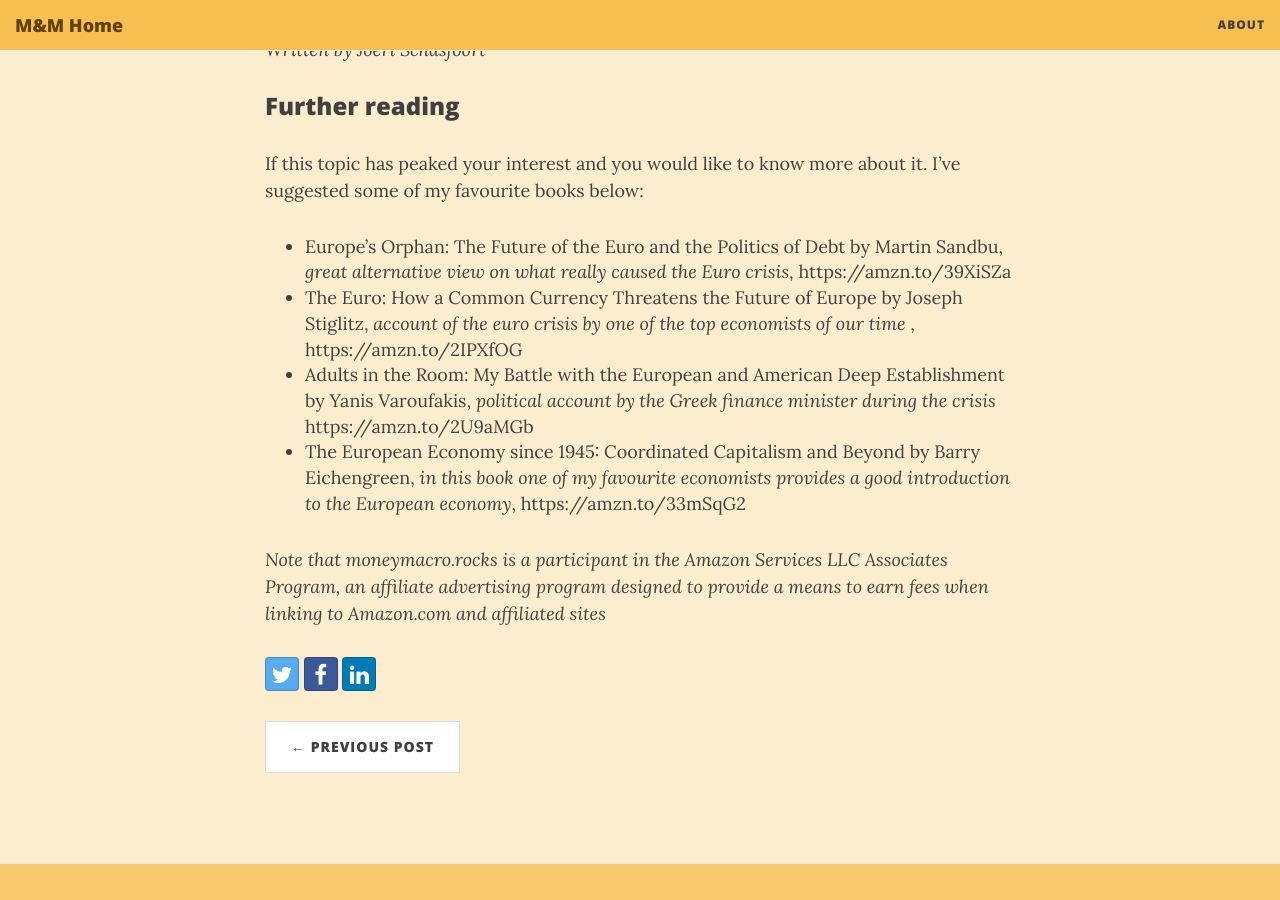
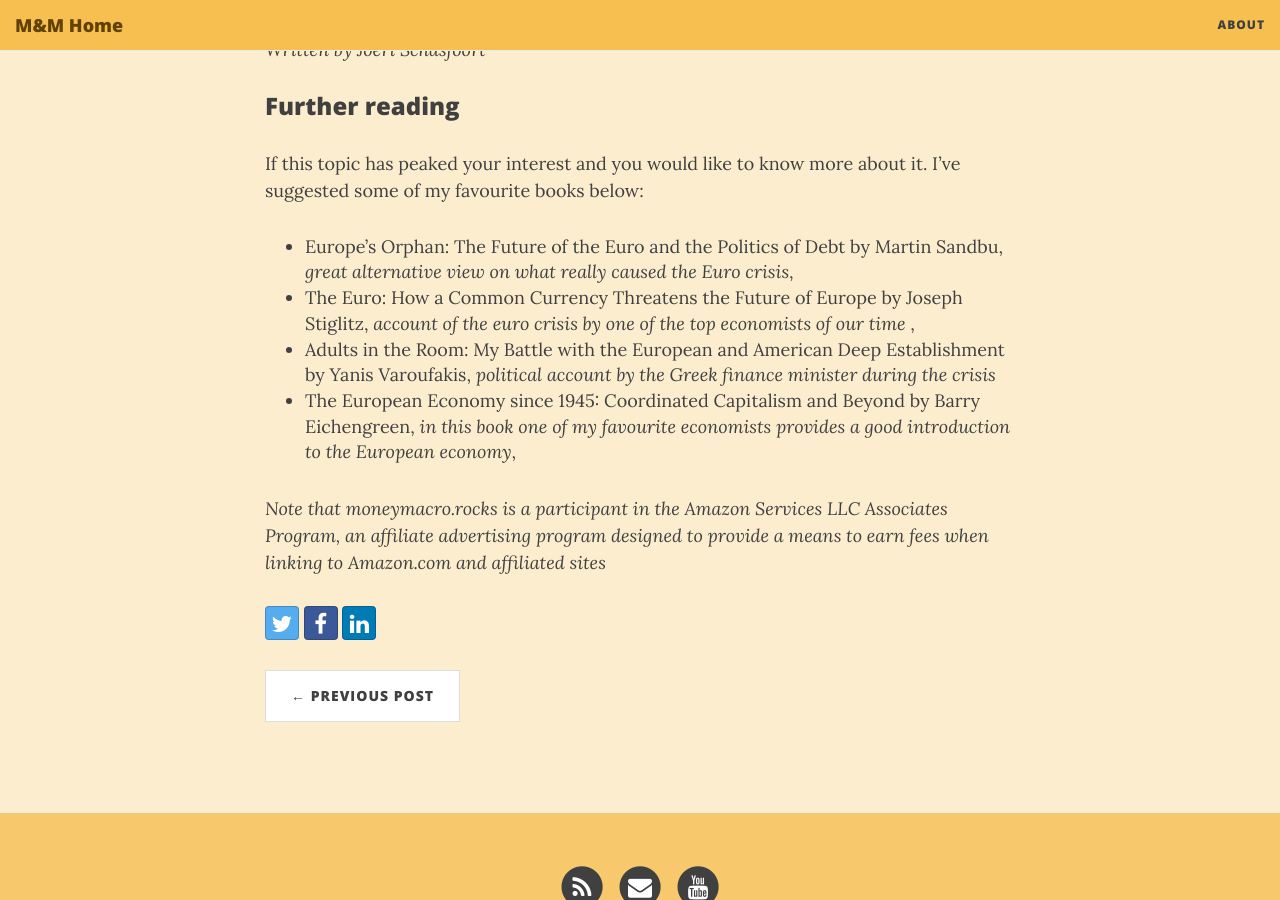
Before and after one commit to joerischasfoort/money-macro, a Jekyll site: the page built from _posts/2020-3-16-covid-19-euro-crisis.md, in a window 1280 px wide and 900 px high, scrolled down 5495 px. Built offline with Jekyll 4.4.1, drawn with Linux system fonts in a browser that asks for light colours; nearby versions of some CDN libraries; comment, search, counter and statistics services are not loaded.

Commit message:
Update 2020-3-16-covid-19-euro-crisis.md

```diff
--- a/_posts/2020-3-16-covid-19-euro-crisis.md
+++ b/_posts/2020-3-16-covid-19-euro-crisis.md
@@ -80,9 +80,9 @@
 ### Further reading
 If this topic has peaked your interest and you would like to know more about it. I've suggested some of my favourite books below:
 
-* Europe's Orphan: The Future of the Euro and the Politics of Debt by Martin Sandbu, *great alternative view on what really caused the Euro crisis*, https://amzn.to/39XiSZa
-* The Euro: How a Common Currency Threatens the Future of Europe by Joseph Stiglitz, *account of the euro crisis by one of the top economists of our time* , https://amzn.to/2IPXfOG
-* Adults in the Room: My Battle with the European and American Deep Establishment by Yanis Varoufakis, *political account by the Greek finance minister during the crisis* https://amzn.to/2U9aMGb
-* The European Economy since 1945: Coordinated Capitalism and Beyond by Barry Eichengreen, *in this book one of my favourite economists provides a good introduction to the European economy*, https://amzn.to/33mSqG2
+* Europe's Orphan: The Future of the Euro and the Politics of Debt by Martin Sandbu, *great alternative view on what really caused the Euro crisis*, [](https://amzn.to/39XiSZa)
+* The Euro: How a Common Currency Threatens the Future of Europe by Joseph Stiglitz, *account of the euro crisis by one of the top economists of our time* , [](https://amzn.to/2IPXfOG)
+* Adults in the Room: My Battle with the European and American Deep Establishment by Yanis Varoufakis, *political account by the Greek finance minister during the crisis* [](https://amzn.to/2U9aMGb)
+* The European Economy since 1945: Coordinated Capitalism and Beyond by Barry Eichengreen, *in this book one of my favourite economists provides a good introduction to the European economy*, [](https://amzn.to/33mSqG2)
 
 *Note that moneymacro.rocks is a participant in the Amazon Services LLC Associates Program, an affiliate advertising program designed to provide a means to earn fees when linking to Amazon.com and affiliated sites*
```
